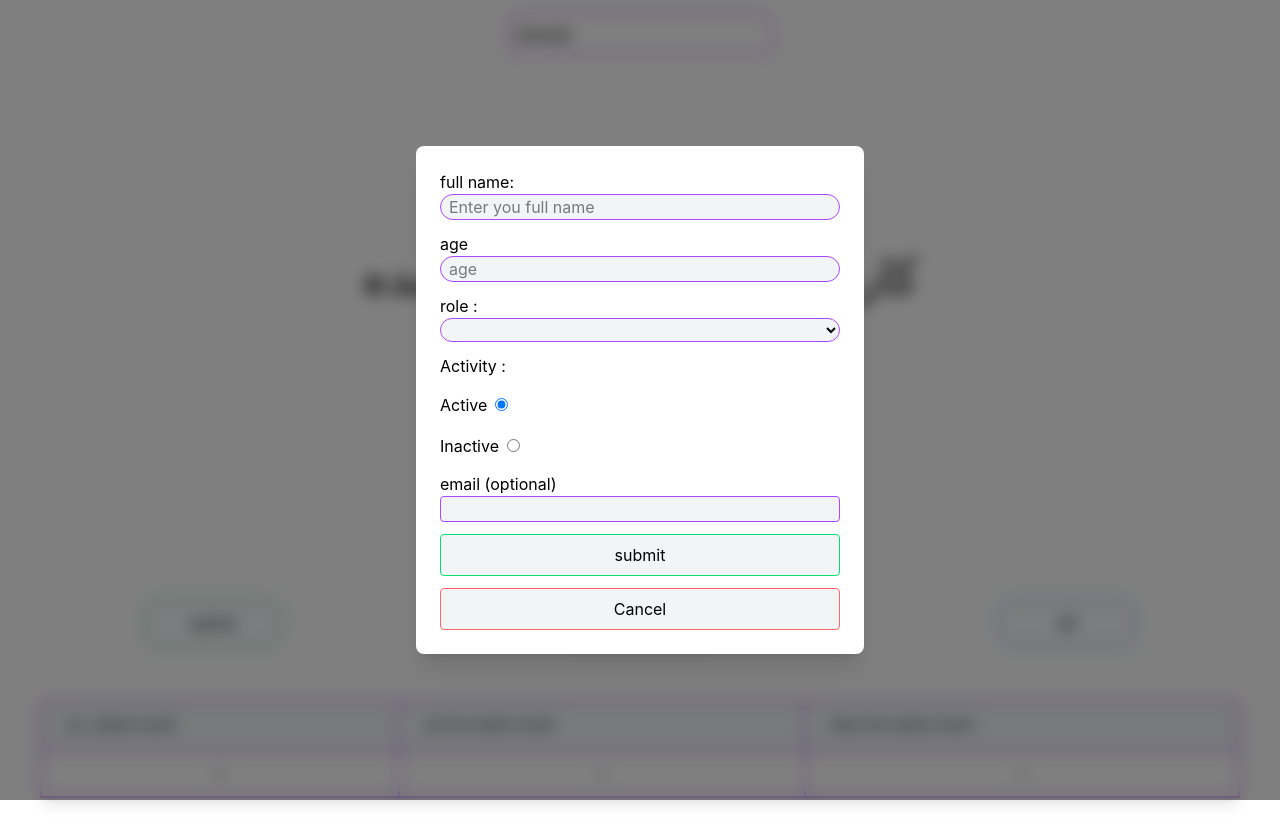
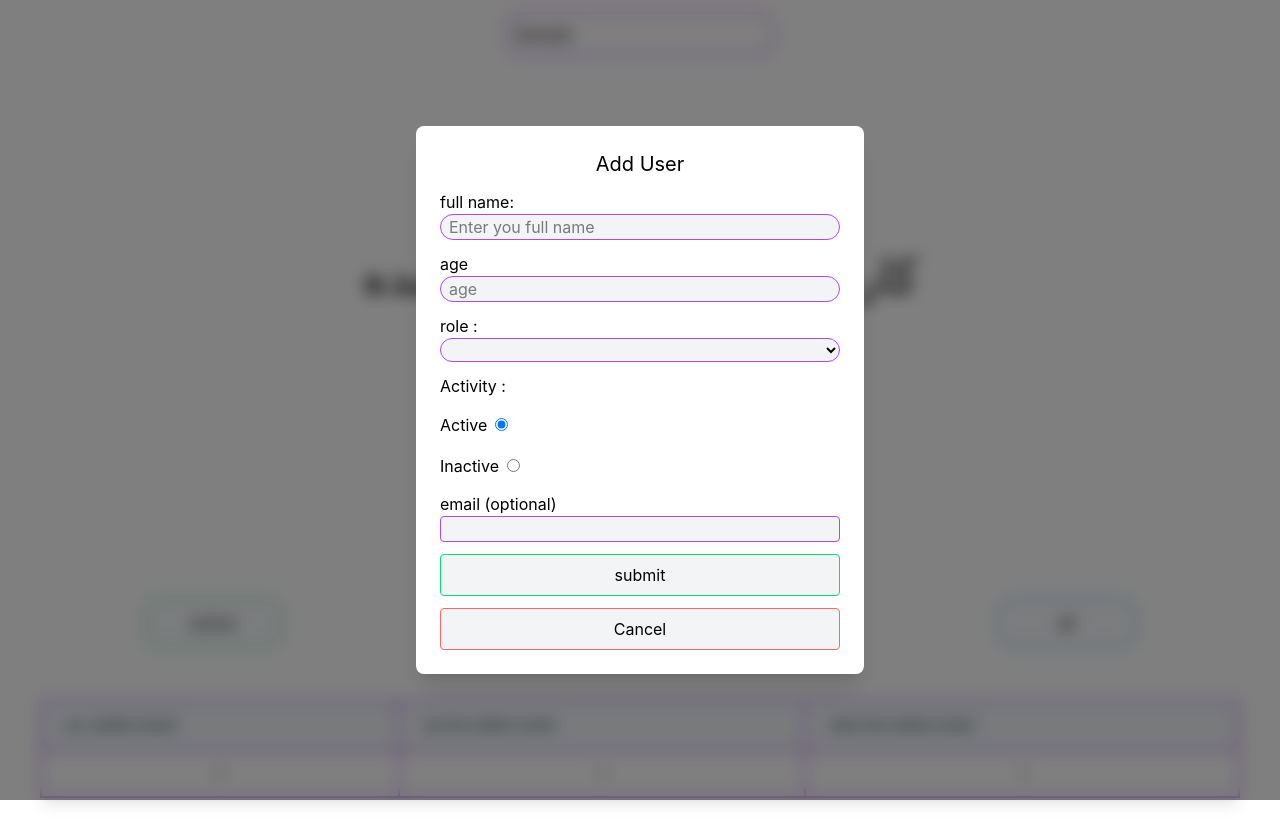
Before and after one commit to Amirparsa-g/React-Users-Panel, a React (Vite) app: page / in a window 1280 px wide. Both pictures are taken after typing "Sample" into the empty fields and a click on the button "Add New User". Built offline with nearby package versions, Linux system fonts and the light colour scheme.

Commit message:
feat : added edit User

```diff
--- a/src/App.tsx
+++ b/src/App.tsx
@@ -8,9 +8,11 @@ import Searchinput from "./components/Searchinput";
 import UserStats from "./components/UserStats";
 import EmptyState from "./components/EmptyState";
 import AddUserForm from "./components/AddUserForm";
+import type { FormPropType } from "./types/userForm";
 
 type Filters = "active" | "inactive" | "all";
 function App() {
+  const [selectedUser, setSelectedUser] = useState<User | null>(null);
   const [UsersList, setUserList] = useState<User[]>(users);
   const [searchedTerm, setSearchTerm] = useState("");
   const [status, setUserStatus] = useState<Filters>("all");
@@ -39,6 +41,25 @@ function App() {
   const SearchUser = (searchTerm: string) => {
     setSearchTerm(searchTerm);
   };
+
+  const changeInfo = (formData: FormPropType, id: number) => {
+    const changedUsers = UsersList.map((user) => {
+      if (user.ID === id) {
+        return {
+          ...user,
+          fullName: formData.fullName,
+          age: parseInt(formData.age),
+          role: formData.role,
+          isActive: formData.isActive,
+          email: formData.email,
+        };
+      }
+      return user;
+    });
+    setUserList(changedUsers);
+    setIsFormVisible(false);
+  };
+
   const allUsers = UsersList;
   const ActiveUsers = UsersList.filter((user) => user.isActive);
   const InActiveUsers = UsersList.filter((user) => !user.isActive);
@@ -73,6 +94,8 @@ function App() {
         users={displayedUsers}
         onRemove={removeUserHandler}
         changeStatus={ChangeStatusHandler}
+        setSelectedUser={setSelectedUser}
+        setIsFormVisible={setIsFormVisible}
       />
     );
   }
@@ -91,6 +114,9 @@ function App() {
           setIsFormVisible={setIsFormVisible}
           addUserHandeler={addUserHandler}
           UsersList={UsersList}
+          editUserHandeler={changeInfo}
+          user={selectedUser}
+          setSelectedUser={setSelectedUser}
         />
       )}
       <div className="flex items-center">
--- a/src/components/AddUserForm.tsx
+++ b/src/components/AddUserForm.tsx
@@ -7,17 +7,23 @@ const AddUserForm = ({
   addUserHandeler,
   setIsFormVisible,
   UsersList,
+  user,
+  editUserHandeler,
+  setSelectedUser,
 }: {
   addUserHandeler: (newUser: User) => void;
   setIsFormVisible: (value: boolean) => void;
   UsersList: User[];
+  user?: User | null;
+  editUserHandeler: (formData: FormPropType, id: number) => void;
+  setSelectedUser: (user: User | null) => void;
 }) => {
   const [formData, setFormData] = useState<FormPropType>({
-    fullName: "",
-    age: "",
-    role: "",
-    isActive: true,
-    email: "",
+    fullName: user?.fullName ?? "",
+    age: user?.age.toString() ?? "",
+    role: user?.role ?? "",
+    isActive: user?.isActive ?? true,
+    email: user?.email ?? "",
   });
   const [Error, setError] = useState<FormError>({
     nameError: "",
@@ -73,9 +79,15 @@ const AddUserForm = ({
           isValid = false;
         }
       }
-      const UserEmails = UsersList.map((user) =>
-        user.email?.toLowerCase().trim(),
-      );
+
+      const UserEmails = UsersList.map((User) => {
+        if (user) {
+          if (user.ID !== User.ID) return User.email?.toLowerCase().trim();
+        } else {
+          return User.email?.toLowerCase().trim();
+        }
+      });
+
       if (UserEmails.includes(userEmail?.toLowerCase().trim())) {
         newError.emailError = "This email already exists";
         isValid = false;
@@ -94,6 +106,7 @@ const AddUserForm = ({
             e.preventDefault();
             const isValid = Validation();
             if (!isValid) return;
+            if (!user) {
               const newUser: User = {
                 ID: (UsersList.at(-1)?.ID ?? 0) + 1,
                 fullName: formData.fullName,
@@ -103,8 +116,15 @@ const AddUserForm = ({
                 email: formData.email,
               };
               addUserHandeler(newUser);
+            } else {
+              editUserHandeler(formData, user.ID);
+              setSelectedUser(null);
+            }
           }}
         >
+          <h1 className="text-center , text-xl ">
+            {user ? "Edit User" : "Add User"}
+          </h1>
           <label htmlFor="">
             full name:
             <input
@@ -204,7 +224,10 @@ const AddUserForm = ({
           </button>
           <button
             type="reset"
-            onClick={() => setIsFormVisible(false)}
+            onClick={() => {
+              setIsFormVisible(false);
+              setSelectedUser(null);
+            }}
             className="bg-gray-100 border border-red-400 p-2 rounded-sm"
           >
             Cancel
--- a/src/components/UserCard.tsx
+++ b/src/components/UserCard.tsx
@@ -3,10 +3,14 @@ const UserCard = ({
   user,
   onRemove,
   changeStatus,
+  setSelectedUser,
+  setIsFormVisible,
 }: {
   user: User;
   onRemove: (id: number) => void;
   changeStatus: (id: number) => void;
+  setSelectedUser: (user: User) => void;
+  setIsFormVisible: (status: boolean) => void;
 }) => {
   return (
     <div className="bg-slate-50 text-center p-2 rounded-2xl mx-4 border border-purple-500 shadow-lg hover:scale-101 ease-in-out duration-200">
@@ -28,6 +32,15 @@ const UserCard = ({
         >
           changeStatus
         </button>
+        <button
+          onClick={() => {
+            setSelectedUser(user);
+            setIsFormVisible(true);
+          }}
+          className="bg-orange-400 text-white p-2 rounded-2xl mt-2 hover:scale-105 ease-in-out duration-300 border-2 border-orange-700"
+        >
+          Edit
+        </button>
       </div>
     </div>
   );
--- a/src/components/UserList.tsx
+++ b/src/components/UserList.tsx
@@ -6,10 +6,14 @@ const UserList = ({
   users,
   onRemove,
   changeStatus,
+  setSelectedUser,
+  setIsFormVisible,
 }: {
   users: User[];
   onRemove: (id: number) => void;
   changeStatus: (id: number) => void;
+  setSelectedUser: (user: User) => void;
+  setIsFormVisible: (status: boolean) => void;
 }) => {
   const mappedUsers = users.map((user) => (
     <UserCard
@@ -17,8 +21,11 @@ const UserList = ({
       user={user}
       onRemove={onRemove}
       changeStatus={changeStatus}
+      setSelectedUser={setSelectedUser}
+      setIsFormVisible={setIsFormVisible}
     />
   ));
+
   return (
     <div className="grid grid-cols-1 gap-4 md:grid-cols-2 lg:grid-cols-3 mt-3">
       {mappedUsers}
--- a/src/types/userForm.ts
+++ b/src/types/userForm.ts
@@ -1,4 +1,5 @@
 import type { UserRole } from "../types/user";
+export type formType = "add" | "edit" | "invisible";
 export interface FormPropType {
   fullName: string;
   age: string;
```
Lines whose indentation alone changed are shown as unchanged.
